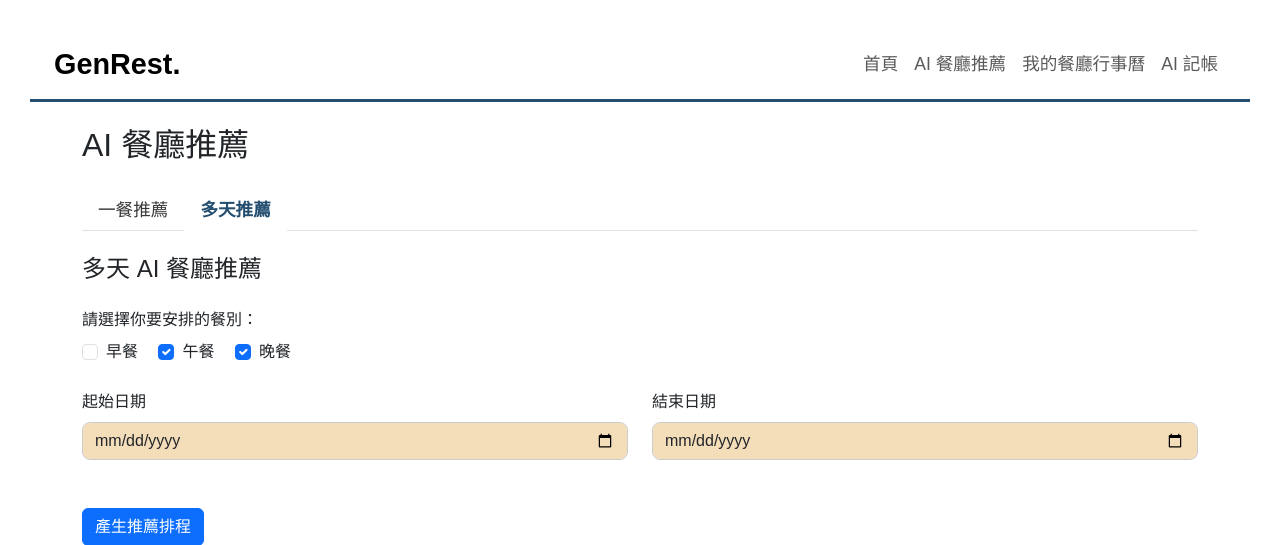
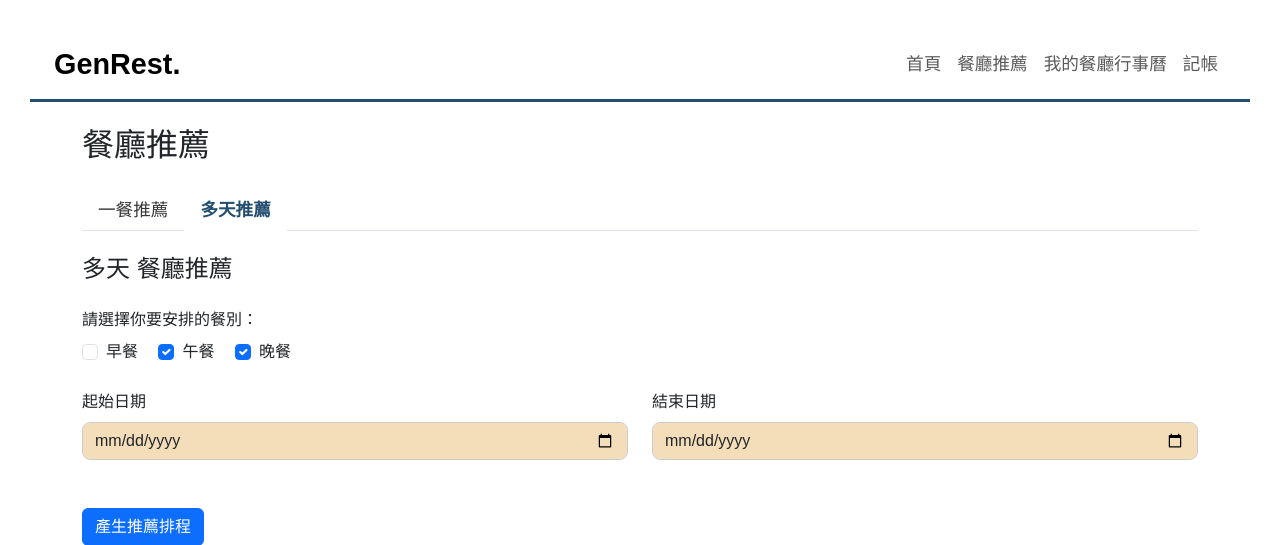
Before and after one commit to Tess-chang/GenRest., a Flask app: page /recommend in a window 1280 px wide, after a click on "多天推薦". Shown: the top 545 px of the page. Run offline with Flask 3, Linux system fonts and the light colour scheme; some libraries are stand-ins or nearby versions.

Commit message:
更新頁面文字

```diff
--- a/templates/base.html
+++ b/templates/base.html
@@ -67,9 +67,9 @@
     <div class="collapse navbar-collapse">
       <ul class="navbar-nav ms-auto">
         <li class="nav-item"><a class="nav-link" href="/">首頁</a></li>
-        <li class="nav-item"><a class="nav-link" href="/recommend">AI 餐廳推薦</a></li>
+        <li class="nav-item"><a class="nav-link" href="/recommend">餐廳推薦</a></li>
         <li class="nav-item"><a class="nav-link" href="/calendar">我的餐廳行事曆</a></li>
-        <li class="nav-item"><a class="nav-link" href="/account">AI 記帳</a></li>
+        <li class="nav-item"><a class="nav-link" href="/account">記帳</a></li>
       </ul>
     </div>
   </nav>
--- a/templates/index.html
+++ b/templates/index.html
@@ -68,7 +68,7 @@
                 <a class="nav-link" href="/">首頁</a>
             </li>
             <li class="nav-item">
-                <a class="nav-link" href="/recommend">AI 餐廳推薦</a>
+                <a class="nav-link" href="/recommend">餐廳推薦</a>
             </li>
             <li class="nav-item">
                 <a class="nav-link" href="/calendar">我的餐廳行事曆</a>
--- a/templates/map_result.html
+++ b/templates/map_result.html
@@ -2,7 +2,7 @@
 <html lang="zh-Hant">
 <head>
   <meta charset="UTF-8">
-  <title>多天 AI 餐廳推薦</title>
+  <title>多天 餐廳推薦</title>
   <link href="https://cdn.jsdelivr.net/npm/bootstrap@5.3.0/dist/css/bootstrap.min.css" rel="stylesheet">
   <style>
     body { font-family: 'Noto Sans TC', sans-serif; padding: 20px; }
@@ -15,7 +15,7 @@
 </head>
 <body>
   <div class="container">
-    <h2 class="mb-4">多天 AI 餐廳推薦：每日輸入</h2>
+    <h2 class="mb-4">多天 餐廳推薦：每日輸入</h2>
     <form method="POST" action="/generate_map_schedule">
       <div class="mb-3">
         <label for="distance" class="form-label">可接受的距離（公里）</label>
--- a/templates/recommend_multi.html
+++ b/templates/recommend_multi.html
@@ -1,5 +1,5 @@
 
-  <h4 class="my-4">多天 AI 餐廳推薦</h4>
+  <h4 class="my-4">多天 餐廳推薦</h4>
 
 
   <!-- 餐別選擇 -->
--- a/templates/recommend_tabs.html
+++ b/templates/recommend_tabs.html
@@ -1,9 +1,9 @@
 {% extends "base.html" %}
 
-{% block title %}AI 餐廳推薦{% endblock %}
+{% block title %}餐廳推薦{% endblock %}
 
 {% block content %}
-<h2 class="mb-4">AI 餐廳推薦</h2>
+<h2 class="mb-4">餐廳推薦</h2>
 
 <!-- Tabs -->
 <ul class="nav nav-tabs" id="recommendTabs" role="tablist">
```
